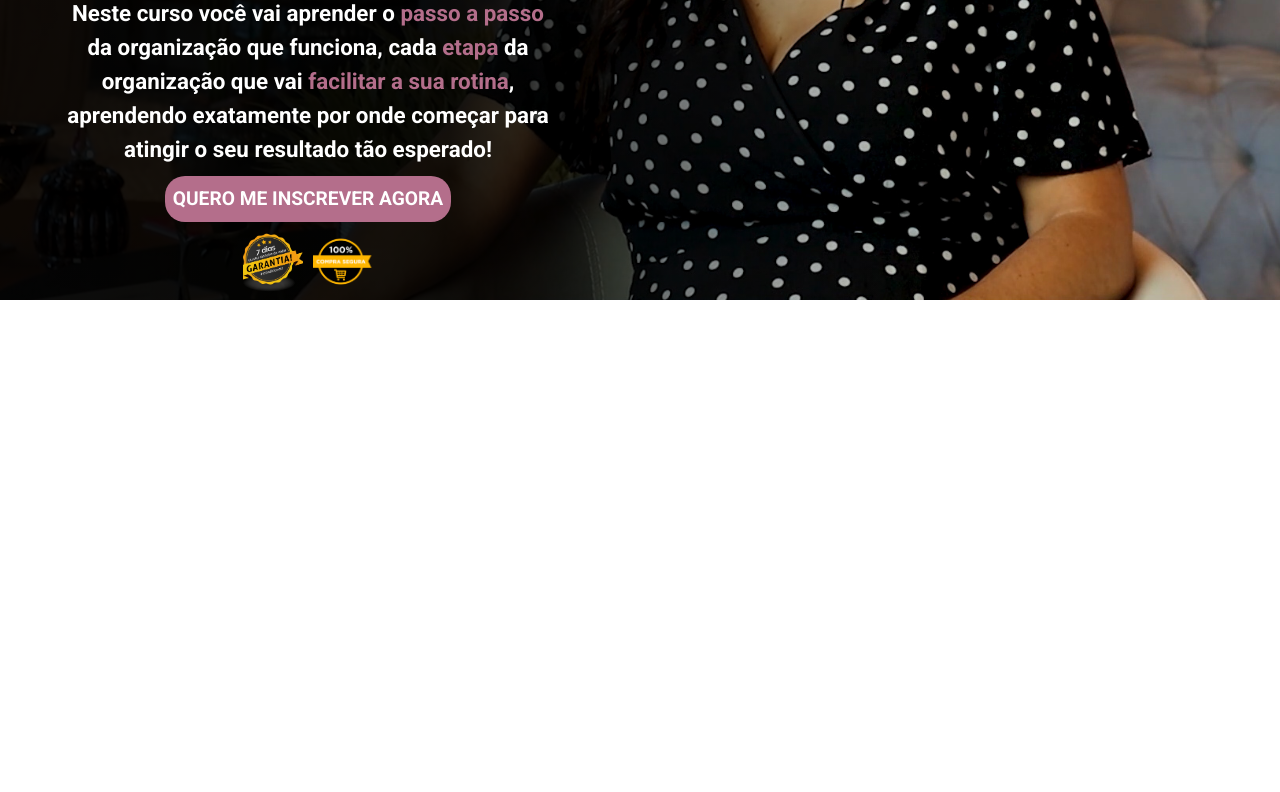
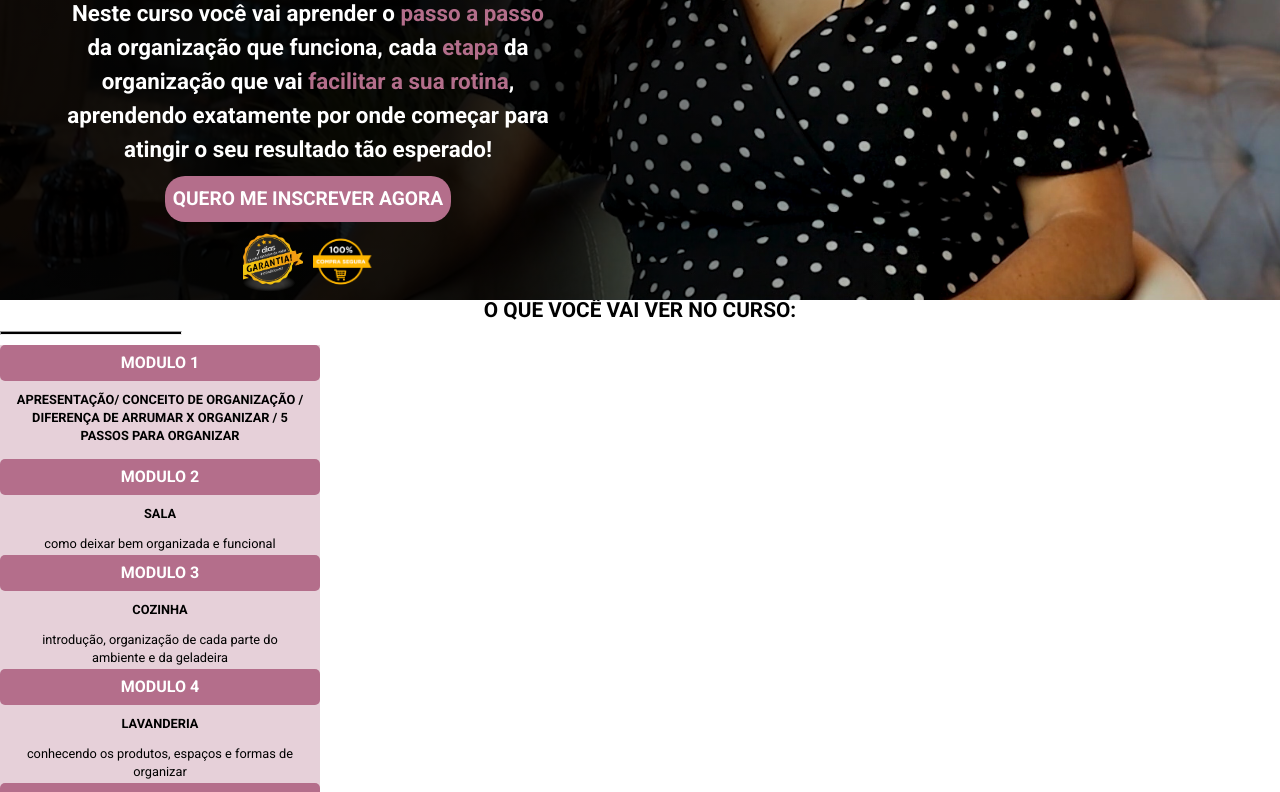
Before and after one commit to JuniorAlvesbr/leticiamartins.com.br-curso, a Next.js app: page / in a window 1280 px wide. Shown: the part 550-1342 px from the top of the page. Before the commit the page ends 850 px from the top, so only its background shows below. Built offline with nearby package versions, Linux system fonts and the light colour scheme.

Commit message:
refactory Line components

```diff
--- a/pages/index.js
+++ b/pages/index.js
@@ -1,11 +1,17 @@
 import Hero from "../components/Hero"
+import CourseContent from "../components/CourseContent"
 
 function Home() {
   return (
-    <header>
-      <Hero />
-    </header>
+    <>
+      <header>
+        <Hero />
+      </header>
+      <main>
+        <CourseContent />
+      </main>
+    </>
   )
 }
 
-export default Hero
+export default Home
```
